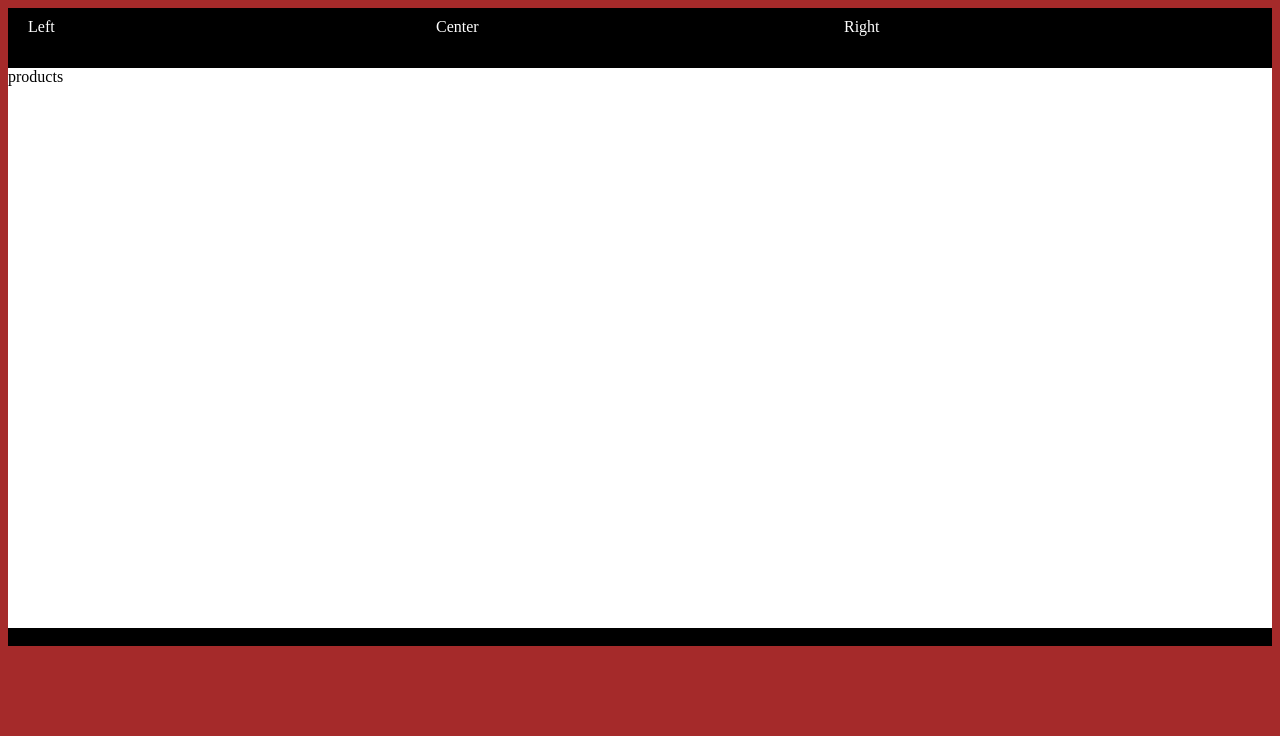
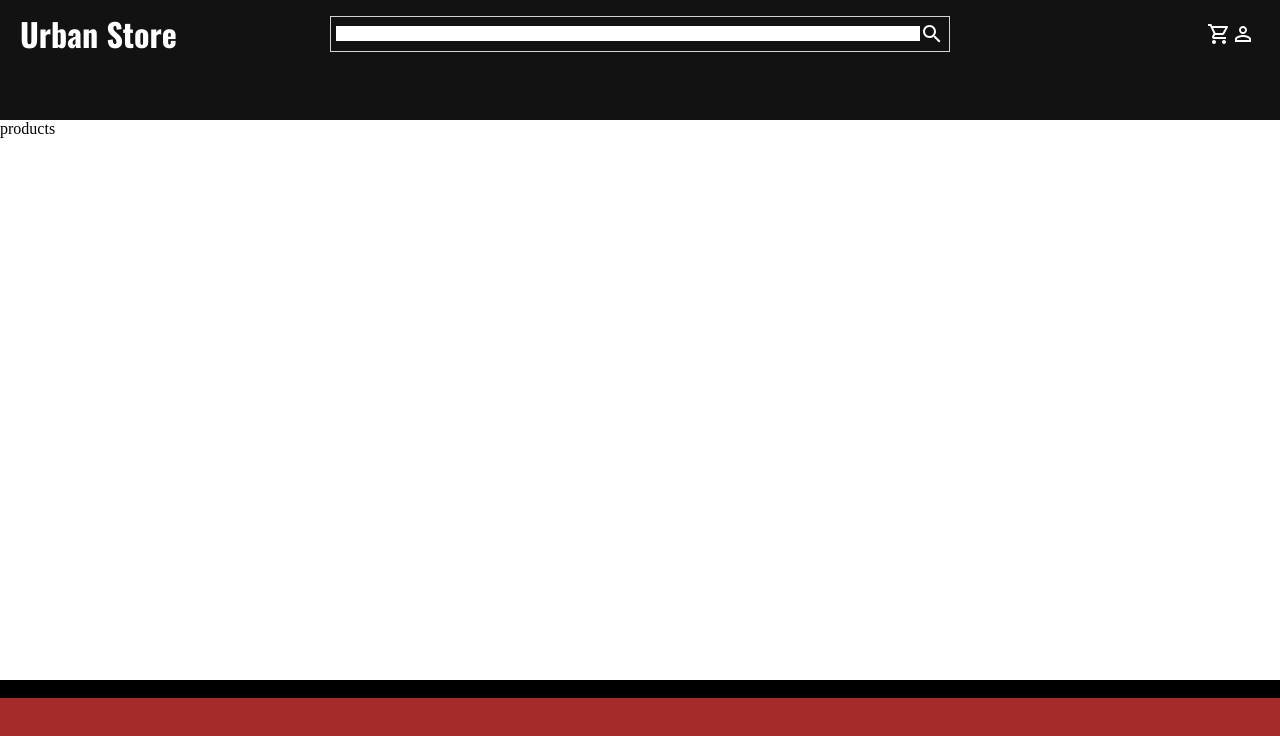
Before and after one commit to JohnGabriel-IFSP/E-Commerce, a React (Vite) app: page / in a window 1280 px wide. Shown: the top 736 px of the page. Built offline with nearby package versions, Linux system fonts and the light colour scheme.

Commit message:
Criando Navbar

```diff
--- a/index.html
+++ b/index.html
@@ -2,8 +2,10 @@
 <html lang="pr-br">
   <head>
     <meta charset="UTF-8" />
-    <link rel="icon" type="image/svg+xml" href="/src/favicon.svg" />
     <meta name="viewport" content="width=device-width, initial-scale=1.0" />
+    <link rel="preconnect" href="https://fonts.googleapis.com">
+    <link rel="preconnect" href="https://fonts.gstatic.com" crossorigin>
+    <link href="https://fonts.googleapis.com/css2?family=Oswald:wght@200;300;400;500;600;700&display=swap" rel="stylesheet">
     <title>E-Commerce</title>
   </head>
   <body>
--- a/package.json
+++ b/package.json
@@ -8,6 +8,9 @@
     "preview": "vite preview"
   },
   "dependencies": {
+    "@material-ui/core": "^4.12.4",
+    "@material-ui/icons": "^4.11.3",
+    "@types/material-ui": "^0.21.12",
     "@types/styled-components": "^5.1.25",
     "react": "^17.0.2",
     "react-dom": "^17.0.2",
--- a/src/App.css
+++ b/src/App.css
@@ -1,5 +1,9 @@
 /* mobile first */
 /* breakpoint small */
+*{
+    margin: 0;
+    padding: 0;
+}
 
 body{
     background-color: bisque;
--- a/src/components/header/Header.tsx
+++ b/src/components/header/Header.tsx
@@ -1,12 +1,26 @@
-import { Center, Left, Navbar, Right, Wrapper } from "./style";
+import { PersonOutlineOutlined, Search, ShoppingCartOutlined } from "@material-ui/icons";
+
+import { Center, Input, Left, Logo, MenuContainer, Navbar, Right, SearchContainer, Wrapper } from "./style";
 
 export function Header(){
     return (
         <Navbar>
             <Wrapper>
-                <Left> Left </Left>
-                <Center> Center </Center>
-                <Right> Right </Right>
+                <Left>
+                    <Logo>Urban Store</Logo>
+                </Left>
+                <Center>
+                    <SearchContainer>
+                        <Input></Input>
+                        <Search></Search>
+                    </SearchContainer>
+                </Center>
+                <Right>
+                    <MenuContainer>
+                        <ShoppingCartOutlined></ShoppingCartOutlined>
+                        <PersonOutlineOutlined></PersonOutlineOutlined>
+                    </MenuContainer>
+                </Right>
             </Wrapper>
         </Navbar>
     );
--- a/src/components/header/style.tsx
+++ b/src/components/header/style.tsx
@@ -1,14 +1,16 @@
 import styled from 'styled-components';
 
 export const Navbar = styled.div`
-    background-color: black;
+    //background: linear-gradient(to bottom, ,black,darkgrblackay, gray);
+    background-color: #121212;
     color: white;
-    height: 60px;
+    height: 120px;
 `;
 
 export const Wrapper = styled.div`
     display: flex;
     justify-content: space-between;
+    align-items: center;
     padding: 10px 20px;
 `;
 
@@ -16,10 +18,40 @@ export const Left = styled.div`
     flex: 1
 `;
 
+export const Logo = styled.h1`
+    font-family: 'Oswald', sans-serif;
+`;
+
+
 export const Center = styled.div`
-    flex: 1
+    display: flex;
+    justify-content: center;
+    align-items: center;
+    flex: 2;
+`;
+
+export const SearchContainer = styled.div`
+    display: flex;
+    align-items: center;
+    border: 0.5px solid lightgray;
+    width: 100%;
+    padding: 5px;
+`
+
+export const Input = styled.input`
+    border: none;
+    width: 100%;
 `;
 
 export const Right = styled.div`
-    flex: 1
+    display: flex;
+    justify-content: flex-end;
+    flex: 1;
 `;
+
+export const MenuContainer = styled.div`
+    display: flex;
+    justify-content: flex-end;
+    align-items: center;
+    padding: 5px;
+`;
```
Also changed, not shown: 1 other file (tests, documents, lock files or other folders).
